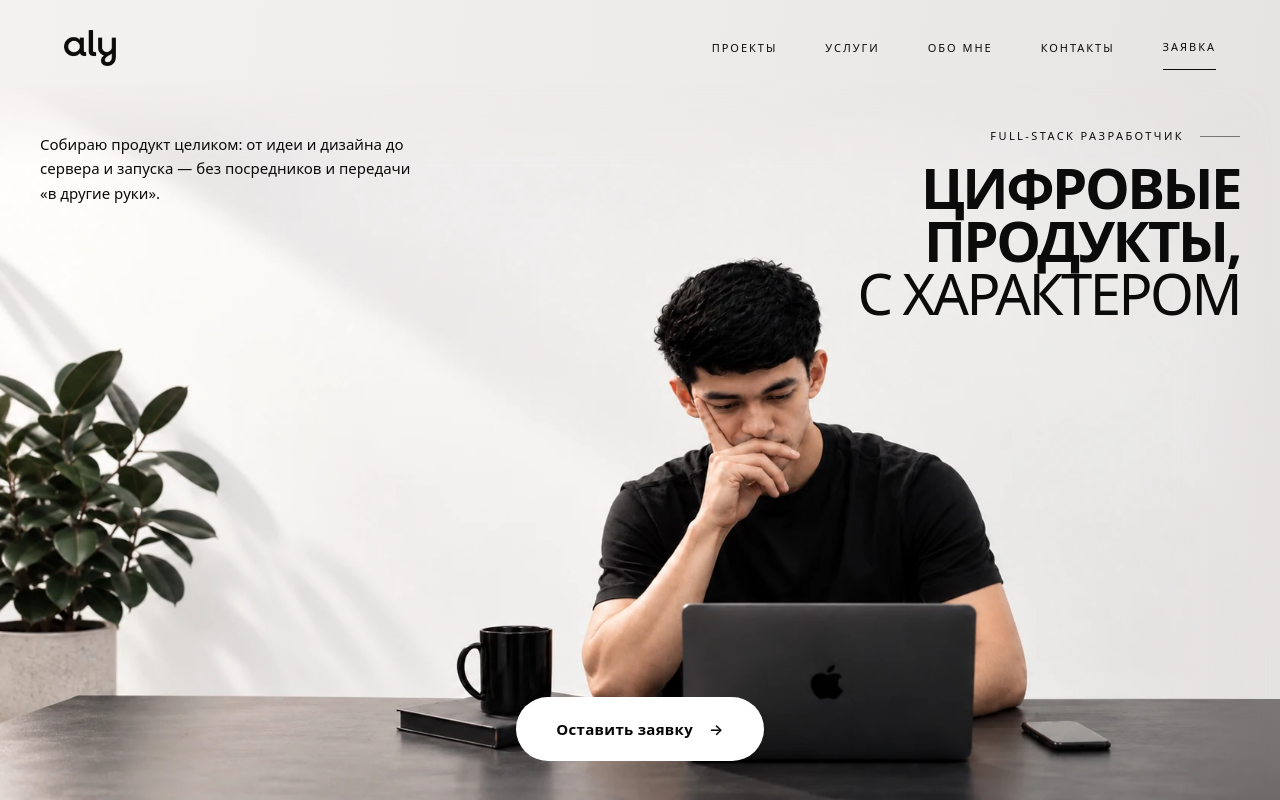
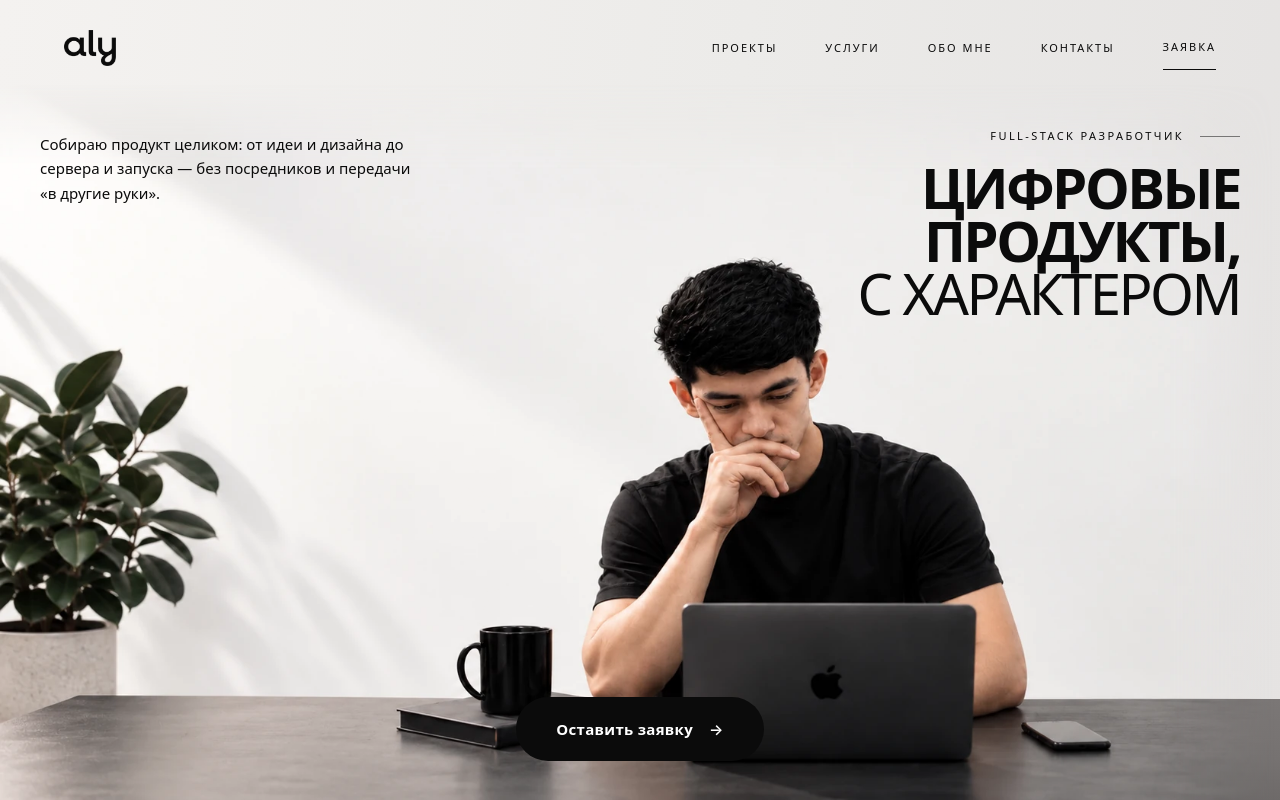
Before and after one commit to alyoshagafurov/fullstack-developer, a Next.js app: page / in a window 1280 px wide. Shown: the top 800 px of the page. Built offline with nearby package versions, Linux system fonts and the light colour scheme.

Commit message:
fix(hero): кнопка чёрная с белым текстом, по просьбе владельца

```diff
--- a/components/sections/Opening.tsx
+++ b/components/sections/Opening.tsx
@@ -80,9 +80,11 @@ export function Opening() {
           </p>
         </div>
 
-        {/* The button: under the words on a phone, on the desk on a desk screen. */}
+        {/* The button: under the words on a phone, on the desk on a desk screen.
+            Ink on both — the owner's call — and the desk is grey, not black,
+            so it still stands off it. */}
         <div className="mt-8 flex justify-center md:absolute md:inset-x-0 md:bottom-[calc(var(--ph)*0.0705+20px)] md:mt-0 md:translate-y-1/2">
-          <CTA href="/start" tone="dark" size="lg">
+          <CTA href="/start" size="lg">
             {site.heroCta}
           </CTA>
         </div>
```
